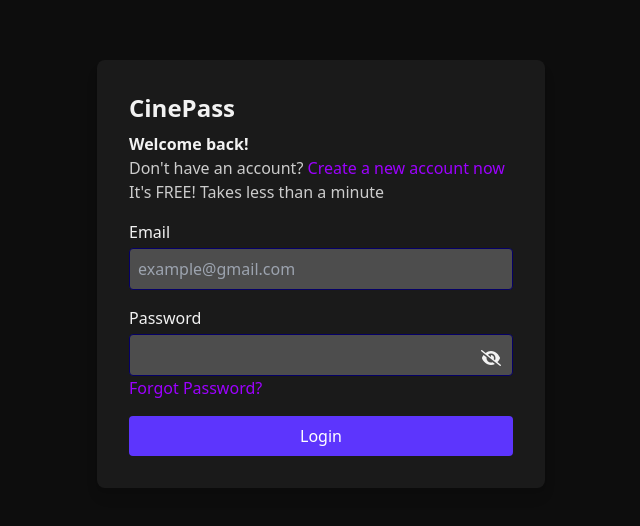
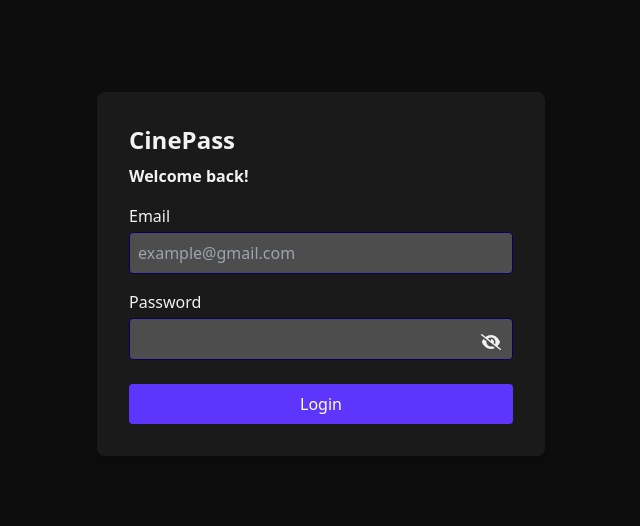
Before and after one commit to abhirajtr/CinePass-frontend, a React (Vite) app: page /admin/login in a window 1280 px wide. Shown: the part 126-652 px from the top of the page, without its empty margins (319-959 px from the left). Built offline with nearby package versions, Linux system fonts and the light colour scheme.

Commit message:
Configured axios baseURL from environment variables

```diff
--- a/src/axiosInstance.ts
+++ b/src/axiosInstance.ts
@@ -1,7 +1,9 @@
 import axios from "axios";
 
+const baseUrl = process.env.BASE_URL || 'http://localhost:3000';
+
 const axiosInstance = axios.create({
-    baseURL: 'http://localhost:3000',
+    baseURL: baseUrl,
 });
 
 // Request interceptor to attach the access token to headers
@@ -26,7 +28,7 @@ axiosInstance.interceptors.response.use(
 
             try {
                 // Request a new access token using the refresh token
-                const response = await axios.post('http://localhost:3000/user/refresh-token', {}, { withCredentials: true });
+                const response = await axios.post(`${baseUrl}/user/refresh-token`, {}, { withCredentials: true });
 
                 // Assuming the response contains a new access token
                 const { accessToken } = response.data;
--- a/src/components/TheatreDashboard.tsx
+++ b/src/components/TheatreDashboard.tsx
@@ -1,5 +1,3 @@
-// src/pages/TheatreDashboard.tsx
-
 import React from 'react';
 
 const TheatreDashboard: React.FC = () => {
--- a/src/features/auth/authThunks.ts
+++ b/src/features/auth/authThunks.ts
@@ -1,13 +1,15 @@
 import { createAsyncThunk } from "@reduxjs/toolkit";
 import { loginSuccess } from "./authSlice";
-import axios, { AxiosError } from "axios";
+import { AxiosError } from "axios";
 import { toast } from "sonner";
+import { guestApi } from "../guestApi";
+
 
 export const login = createAsyncThunk(
     'auth/login',
     async (loginData: { email: string, password: string }, { dispatch }) => {
         try {
-            const response = await axios.post('http://localhost:3000/user/login', loginData, { withCredentials: true });
+            const response = await guestApi.post(`/user/login`, loginData, { withCredentials: true });
             toast.success(response.data?.message);
             dispatch(loginSuccess(response.data.accessToken));
             console.log(response);
@@ -24,7 +26,7 @@ export const adminLogin = createAsyncThunk(
     'auth/adminLogin',
     async (loginData: { email: string, password: string }, { dispatch }) => {
         try {
-            const response = await axios.post('http://localhost:3000/admin/login', loginData, { withCredentials: true });
+            const response = await guestApi.post(`/admin/login`, loginData, { withCredentials: true });
             toast.success(response.data?.message);
             dispatch(loginSuccess(response.data.accessToken));
             console.log(response);
@@ -40,7 +42,7 @@ export const theatreLogin = createAsyncThunk(
     'auth/theatreLogin',
     async (loginData: { email: string, password: string }, { dispatch }) => {
         try {
-            const response = await axios.post('http://localhost:3000/theatre/login', loginData, { withCredentials: true });
+            const response = await guestApi.post(`/theatre/login`, loginData, { withCredentials: true });
             toast.success(response.data?.message);
             dispatch(loginSuccess(response.data.accessToken));
         } catch (error) {
--- /dev/null
+++ b/src/features/guestApi.ts
@@ -0,0 +1,7 @@
+import axios from "axios";
+console.log(process.env.BASE_URL);
+
+export const guestApi = axios.create({
+    baseURL: process.env.BASE_URL,
+    withCredentials: true,
+});
--- a/src/pages/admin/AdminLogin.tsx
+++ b/src/pages/admin/AdminLogin.tsx
@@ -7,7 +7,7 @@ import { faEye, faEyeSlash } from '@fortawesome/free-solid-svg-icons';
 import { AppDispatch, RootState } from '../../store/Store';
 import { useDispatch, useSelector } from 'react-redux';
 import { adminLogin } from '../../features/auth/authThunks';
-import { Link, Navigate } from 'react-router-dom';
+import { Navigate } from 'react-router-dom';
 
 const LoginSchema = Yup.object().shape({
     email: Yup.string().email('Invalid email').required('Required'),
@@ -34,14 +34,6 @@ const AdminLogin: React.FC = () => {
 
                 <div className="mb-4">
                     <h3 className='font-semibold text-text-950'>Welcome back!</h3>
-                    <p
-                        className='text-text-800'
-                    >Don't have an account?{' '}
-                        <Link to="/signup"
-                            className='text-accent-500 hover:underline'
-                        >Create a new account now</Link><br />
-                        It's FREE! Takes less than a minute</p>
-
                 </div>
 
                 <Formik
@@ -87,12 +79,12 @@ const AdminLogin: React.FC = () => {
                                 </span>
                                 <ErrorMessage name="password" component="div" className="text-red-500 text-sm mt-1" />
                             </div>
-                            <div className="">
+                            {/* <div className="">
                                 <Link to="/forgot-password" className="text-accent-500 hover:underline">Forgot Password?</Link>
-                            </div>
+                            </div> */}
 
                             {/* Submit Button */}
-                            <div>
+                            <div className='mt-2'>
                                 <button
                                     type="submit"
                                     className="w-full bg-primary-600 text-white p-2 rounded mt-4"
--- a/src/pages/theatre/TheatreSignup.tsx
+++ b/src/pages/theatre/TheatreSignup.tsx
@@ -1,12 +1,13 @@
 import { faEyeSlash } from "@fortawesome/free-solid-svg-icons";
 import { faEye } from "@fortawesome/free-solid-svg-icons/faEye";
 import { FontAwesomeIcon } from "@fortawesome/react-fontawesome";
-import axios, { AxiosError } from "axios";
+import { AxiosError } from "axios";
 import { ErrorMessage, Field, Form, Formik } from "formik";
 import { FC, useState } from "react";
 import { useNavigate } from "react-router-dom";
 import { toast } from "sonner";
 import * as Yup from 'yup';
+import { guestApi } from "../../features/guestApi";
 
 const TheatreSignupSchema = Yup.object().shape({
     name: Yup.string()
@@ -38,7 +39,7 @@ const TheatreSignup: FC = () => {
     const handleSubmit = async (name: string, email: string, phone: string, location: string, password: string, confirmPassword: string) => {
         console.log({ name, email, phone, location, password, confirmPassword });
         try {
-            const { data } = await axios.post('http://localhost:3000/theatre/signup', { name, email, phone, location, password, confirmPassword });
+            const { data } = await guestApi.post('/theatre/signup', { name, email, phone, location, password, confirmPassword });
             toast.success(data.message);
             navigate('/theatre/signup/verify-otp', { state: { email }, replace: true });
         } catch (error) {
--- a/src/pages/user/UserSignup.tsx
+++ b/src/pages/user/UserSignup.tsx
@@ -4,10 +4,11 @@ import * as Yup from 'yup';
 import { FontAwesomeIcon } from '@fortawesome/react-fontawesome';
 import { faEye, faEyeSlash } from '@fortawesome/free-solid-svg-icons';
 import { Link, Navigate, useNavigate } from 'react-router-dom';
-import axios, { AxiosError } from 'axios';
+import { AxiosError } from 'axios';
 import { toast } from 'sonner';
 import { useSelector } from 'react-redux';
 import { RootState } from '../../store/Store';
+import { guestApi } from '../../features/guestApi';
 
 const SignupSchema = Yup.object().shape({
     email: Yup.string().email('Invalid email').required('Required'),
@@ -35,7 +36,7 @@ const UserSignup: React.FC = () => {
 
     const handleSubmit = async (email: string, phone: string, password: string, confirmPassword: string) => {
         try {
-            const response = await axios.post('http://localhost:3000/user/signup', { email, phone, password, confirmPassword });
+            const response = await guestApi.post('/user/signup', { email, phone, password, confirmPassword });
             toast.success(response.data?.message);
             localStorage.setItem('otpTimer', "60");
             localStorage.setItem('otpTimestamp', Date.now().toString());
```
Also changed, not shown: src/pages/user/UserForgotPassword.tsx (+6 -5 lines), 2 other files (tests, documents, lock files or other folders).
